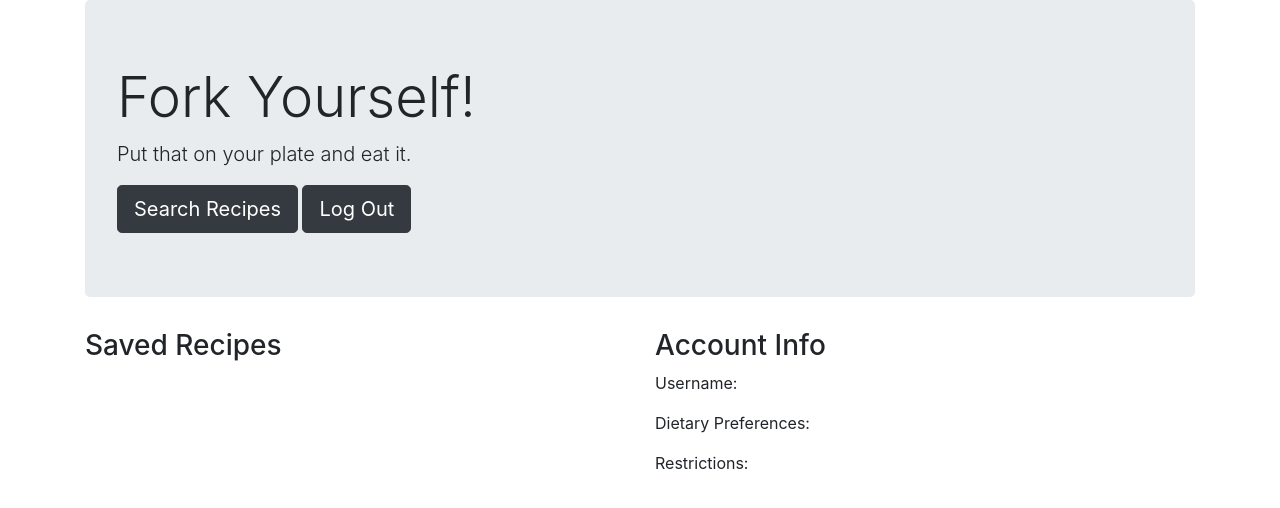
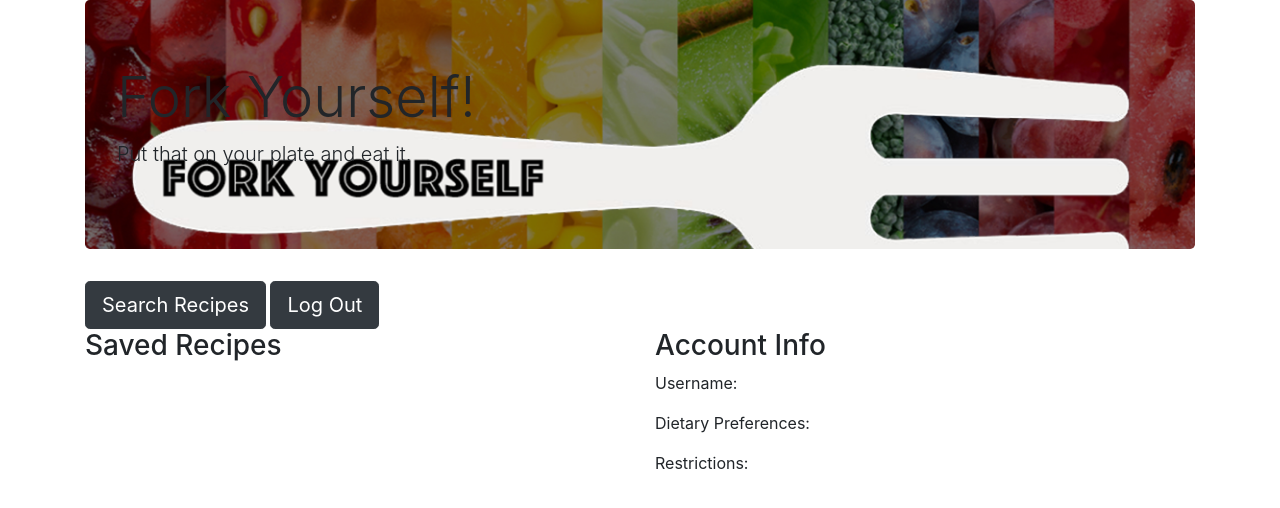
Before and after one commit to weffology/fork-yourself, a website: page public/account.html in a window 1280 px wide. Drawn offline with nearby package versions, Linux system fonts and the light colour scheme.

Commit message:
working on jumbotron image... not done

```diff
--- a/public/account.html
+++ b/public/account.html
@@ -31,6 +31,8 @@
         <div class="jumbotron vertical-center">
             <h1 class="display-4">Fork Yourself!</h1>
             <p class="lead">Put that on your plate and eat it.</p>
+        </div>
+        <div>
             <a class="btn btn-dark btn-lg" href="/search" role="button">Search Recipes</a>
             <a class="btn btn-dark btn-lg" href="#" role="button">Log Out</a>
         </div>
--- a/public/css/style.css
+++ b/public/css/style.css
@@ -2,8 +2,8 @@ body {
     text-align: center;
 }
 
-/* .container {
-    margin: auto;
-    display: inline-block;;
-    text-align: center;
-} */
+.jumbotron {
+    background-image: url("../assets/header.jpg");
+    background-size: cover;
+    padding: 50px;
+  }
```
Also changed, not shown: public/assets/fork.jpg (added), public/assets/fork.png (added), public/assets/forks-header.jpg (added), public/assets/header copy.jpg (added), public/assets/header.jpg (added), public/assets/rainbow-food.jpeg (added), public/assets/rainbow-food.jpg (added), 2 other files.
